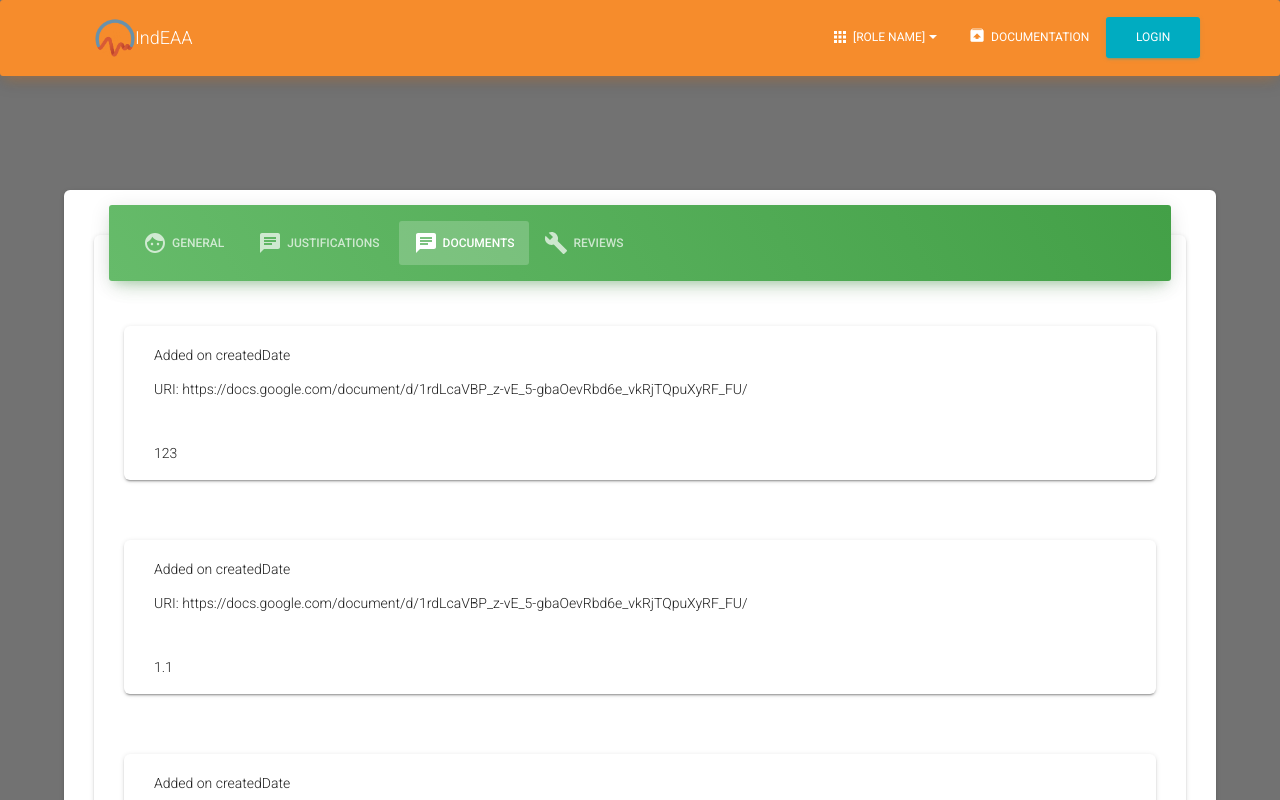
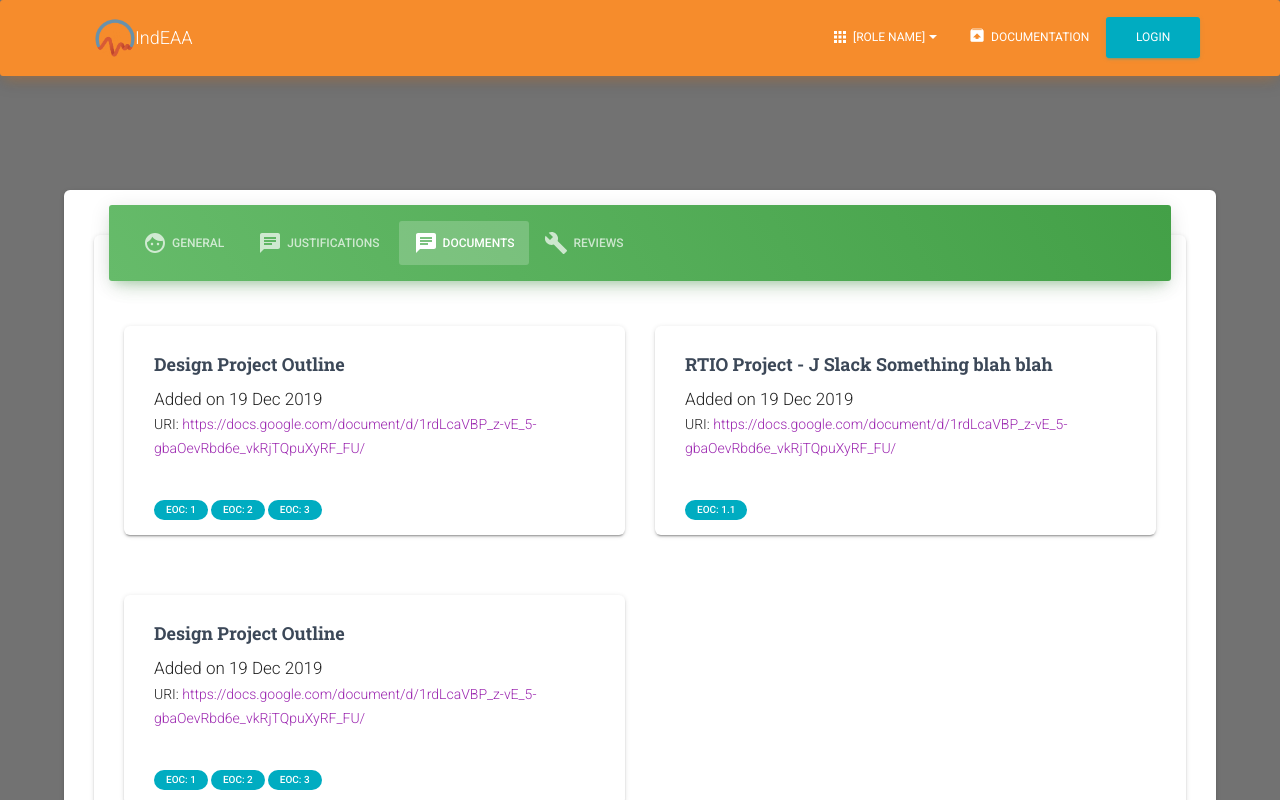
Before and after one commit to uwasystemhealth/IndEAA, a Next.js app in the folder client/: page /coordinator/1231 in a window 1280 px wide. Both pictures are taken after a click on the tab "DOCUMENTS". Shown: the top 800 px of the page. Built offline with nearby package versions, Linux system fonts and the light colour scheme.

Commit message:
CHANGE generally improved styling on documentcards

```diff
--- a/client/components/Coordinator/EvaluationOverview/Documents/DocumentCard.js
+++ b/client/components/Coordinator/EvaluationOverview/Documents/DocumentCard.js
@@ -1,17 +1,49 @@
+// CORE COMPONENTS
 import Card from "components/MaterialKit/Card/Card.js";
 import CardBody from "components/MaterialKit/Card/CardBody.js";
 import CardHeader from "components/MaterialKit/Card/CardHeader.js";
 import CardFooter from "components/MaterialKit/Card/CardFooter.js";
+import Badge from "components/MaterialKit/Badge/Badge.js";
+
+// STYLES
+import { makeStyles } from "@material-ui/core/styles";
+import {
+  cardTitle,
+  cardLink,
+  cardSubtitle,
+} from "assets/jss/nextjs-material-kit.js";
+
+const styles = { cardTitle, cardLink, cardSubtitle };
+const useStyles = makeStyles(styles);
 
 const DocumentCard = ({ documentID, title, createdDate, uri, eocs }) => {
+  const classes = useStyles();
+
+  const dateString = createdDate.toLocaleDateString("en-gb", {
+    year: "numeric",
+    month: "short",
+    day: "numeric",
+  });
+
+  const badges = eocs.map((eoc) => (
+    <Badge key={eoc} color="info">
+      EOC: {eoc}
+    </Badge>
+  ));
+
   return (
     <Card>
-      <CardHeader>{title}</CardHeader>
       <CardBody>
-        <p>Added on createdDate</p>
-        <p>URI: {uri}</p>
+        <h4 className={classes.cardTitle}>{title}</h4>
+        <h5 className={classes.cardSubtitle}>Added on {dateString}</h5>
+        <p>
+          URI:{" "}
+          <a href={uri} className={cardLink}>
+            {uri}
+          </a>
+        </p>
       </CardBody>
-      <CardFooter>{eocs}</CardFooter>
+      <CardFooter>{badges}</CardFooter>
     </Card>
   );
 };
--- a/client/components/Coordinator/EvaluationOverview/Documents/index.js
+++ b/client/components/Coordinator/EvaluationOverview/Documents/index.js
@@ -48,10 +48,10 @@ const Documents = () => {
   }
 
   const documentComps = documents.map((doc) => (
-    <GridItem key={doc._id}>
+    <GridItem key={doc._id} xs={6}>
       <DocumentCard
         documentID={doc._id}
-        title={doc.title}
+        title={doc.name}
         createdDate={doc.added}
         uri={doc.uri}
         eocs={doc.eocs}
```
